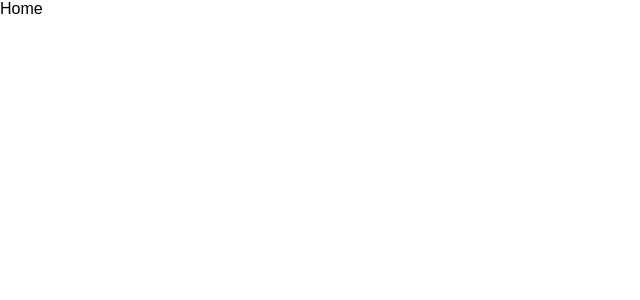
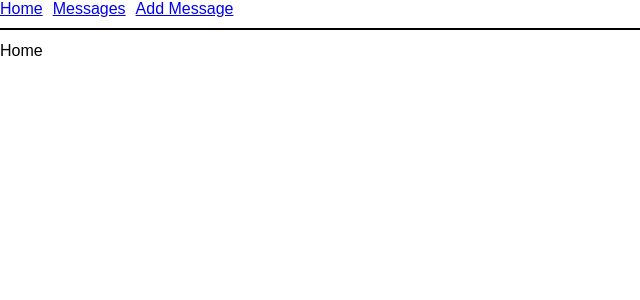
Before and after one commit to marynavoitenko/message-board, a React (Create React App) app in the folder client/: page / in a window 1280 px wide. Shown: the top 300 px of the page, without its empty margins (0-640 px from the left). Built offline with nearby package versions, Linux system fonts and the light colour scheme.

Commit message:
add navbar to app

```diff
--- a/client/src/containers/App.js
+++ b/client/src/containers/App.js
@@ -4,12 +4,14 @@
   BrowserRouter as Router,
   Route
 } from 'react-router-dom';
+import NavBar from '../components/NavBar'
 
 class App extends Component {
   render() {
     return (
       <Router>
         <div>
+          <NavBar />
           <Route exact path="/" render={() => <div>Home</div>} />
           <Route path='/messages' component={MessageBoardPage}/>
         </div>
```
